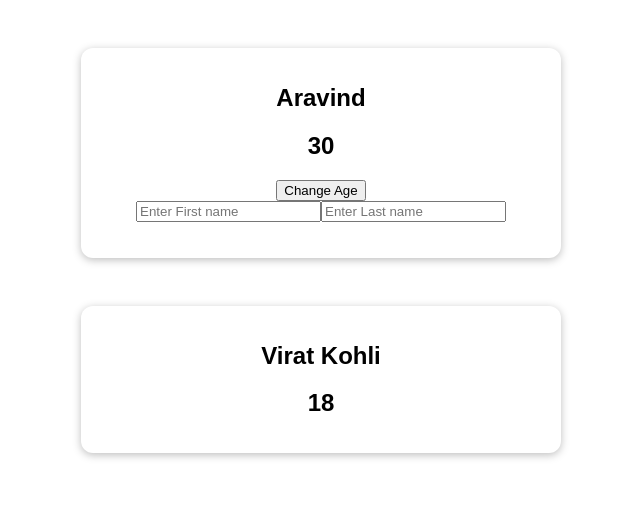
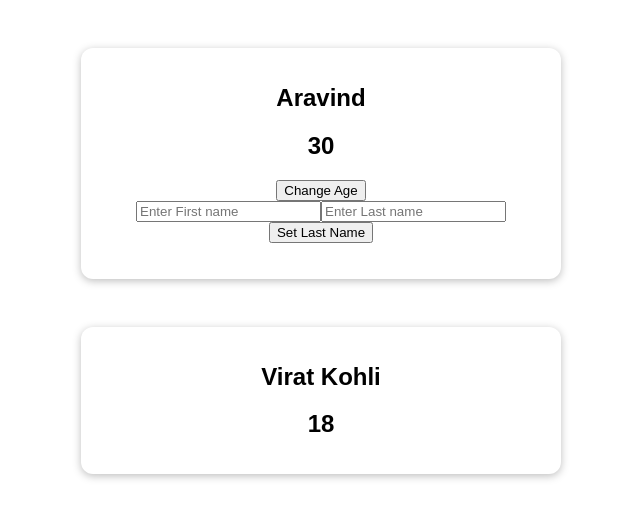
Before and after one commit to GaneshKosuri/Vue, a Vue app in the folder Vue Projects/composition-01-starting-setup/: page / in a window 1280 px wide. Shown: the top 518 px of the page, without its empty margins (319-959 px from the left). Built offline with nearby package versions, Linux system fonts and the light colour scheme; the HTML template or start-up script is replaced by a standard one.

Commit message:
added template refs

```diff
--- a/Vue Projects/composition-01-starting-setup/src/App.vue
+++ b/Vue Projects/composition-01-starting-setup/src/App.vue
@@ -5,7 +5,8 @@
     <button @click="updateUserAge">Change Age</button>
     <div>
       <input type="text" placeholder="Enter First name" v-model="firstName" />
-      <input type="text" placeholder="Enter Last name" v-model="lastName" />
+      <input type="text" placeholder="Enter Last name" ref="lastNameInput" />
+      <button @click="setLastName">Set Last Name</button>
     </div>
     <h2>{{ fullName }}</h2>
   </section>
@@ -33,6 +34,7 @@
 
 const firstName = ref('');
 const lastName = ref('');
+const lastNameInput = ref(null);
 
 // const setFirstName = (event) => {
 //   firstName.value = event.target.value;
@@ -41,6 +43,10 @@
 // const setLastName = (event) => {
 //   lastName.value = event.target.value;
 // };
+
+const setLastName = () => {
+  lastName.value = lastNameInput.value.value;
+};
 
 const fullName = computed(() => firstName.value + ' ' + lastName.value);
 
```
